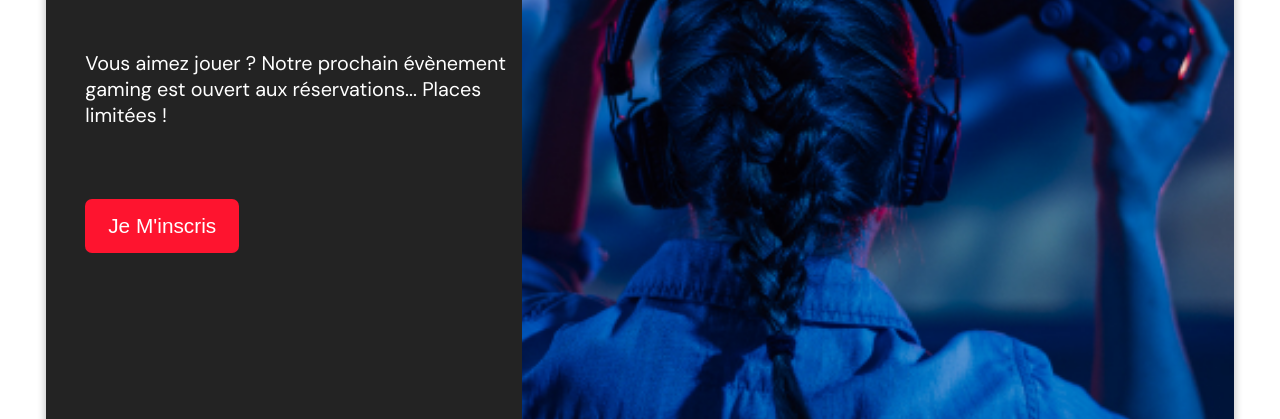
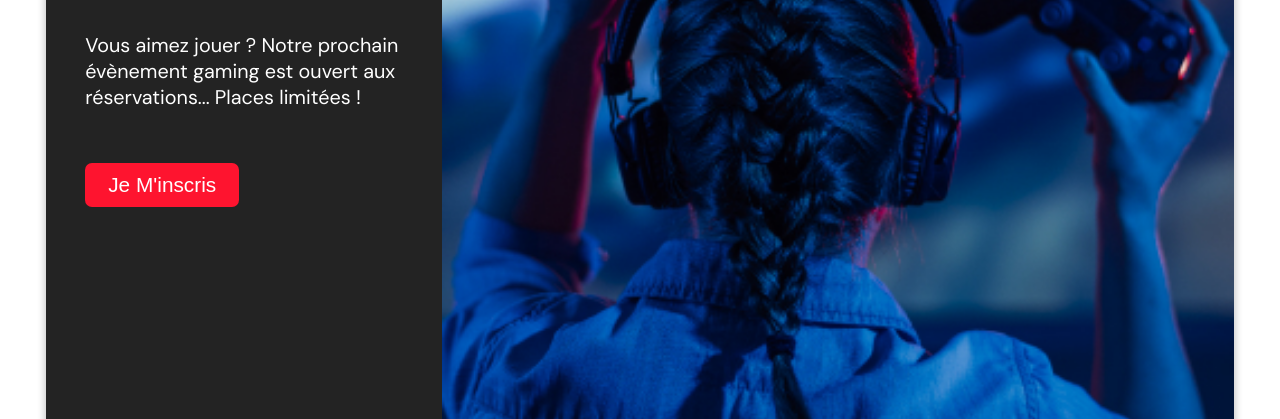
Before and after one commit to elistoj/Projet4, a plain HTML site: page index.html in a window 1280 px wide. Shown: the part 381-800 px from the top of the page. Drawn offline with Linux system fonts and the light colour scheme.

Commit message:
Update modal.css

```diff
--- a/modal.css
+++ b/modal.css
@@ -443,23 +443,25 @@ input[data-error]::after {
   white-space: nowrap;
 }
 .hero-text {
-  width: 126%;
+  width: 110%;
   font-weight: normal;
-  margin-top: 20%;
+  margin-top: 15%;
   padding: 0;
 }
 .btn-signup {
   outline: none;
   text-transform: capitalize;
   font-size: 1.3rem;
-  padding: 15px 23px;
+  padding: 10px 23px;
   margin: 0;
-  margin-top: 20%;
+  margin-top: 15%;
 }
 .hero-img {
   grid-column: span 8;
+  /*Ajouter hauteur, longeur et position- relative pour voir toute le photo*/
   width: 100%;
   height: 100%;
+  position: relative;
 
 }
 .hero-img img {
```
